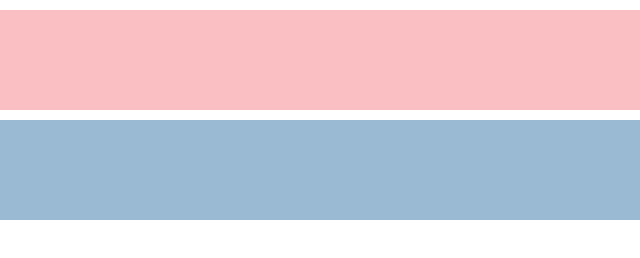
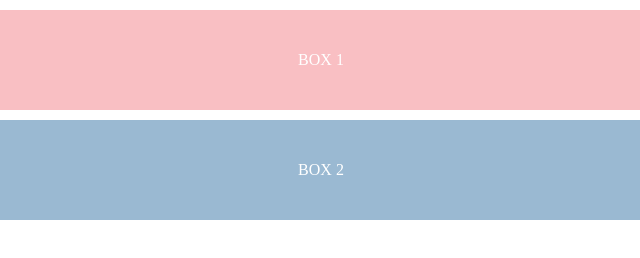
Before and after one commit to LastKnightCoder/frontend-demo, a plain HTML site: page margin塌陷/01.html in a window 1280 px wide. Shown: the full height of the page, 319-959 px from the left. Drawn offline with Linux system fonts and the light colour scheme.

Commit message:
feat: ~~~

```diff
--- a/margin塌陷/01.html
+++ b/margin塌陷/01.html
@@ -7,7 +7,7 @@
   <link rel="stylesheet" href="./common.css">
 </head>
 <body>
-  <div class="box red"></div>
-  <div class="box blue"></div>
+  <div class="box red">BOX 1</div>
+  <div class="box blue">BOX 2</div>
 </body>
 </html>
--- a/margin塌陷/common.css
+++ b/margin塌陷/common.css
@@ -7,6 +7,10 @@ body {
   height: 100px;
   border-radius: 8px;
   margin: 10px;
+  display: flex;
+  align-items: center;
+  justify-content: center;
+  color: white;
 }
 
 .red {
```
